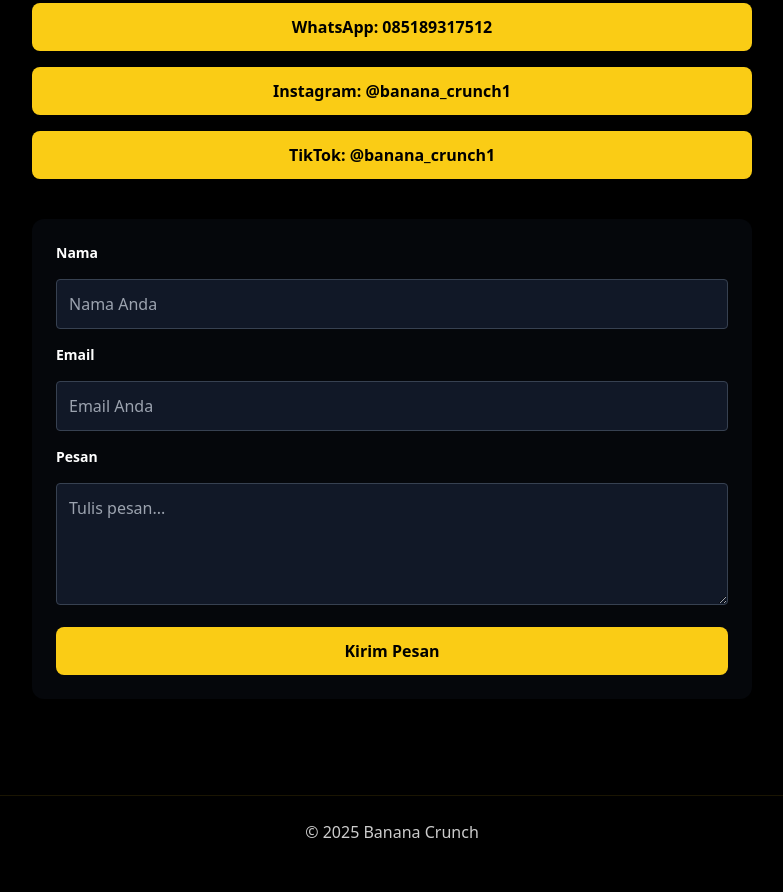
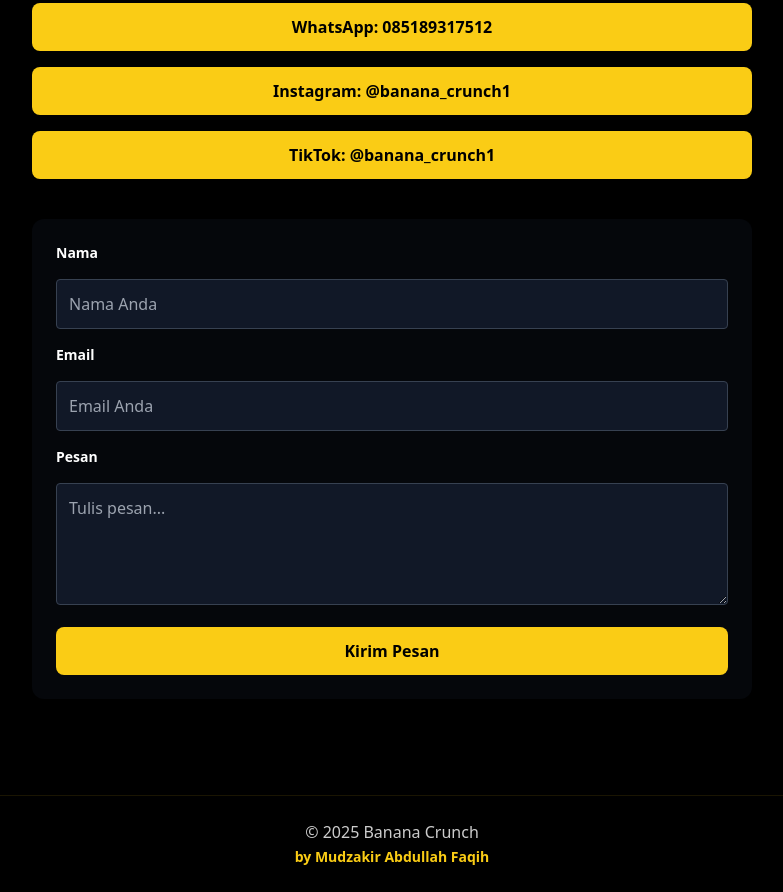
Before and after one commit to mudzakirfaqih02-pixel/banana-crunch, a plain HTML site: page index.html in a window 1280 px wide. Shown: the part 1686-2578 px from the top of the page, without its empty margins (248-1031 px from the left). Before the commit the page ends 2554 px from the top, so only its background shows below. Drawn offline with nearby package versions, Linux system fonts and the light colour scheme; files whose address does not match are found by name.

Commit message:
Update index.html

```diff
--- a/index.html
+++ b/index.html
@@ -312,8 +312,11 @@
   </main>
 
   <footer class="mt-12 border-t border-yellow-400/10 bg-black py-6">
-    <div class="max-w-6xl mx-auto px-6 text-center text-white/80">© 2025 Banana Crunch</div>
-  </footer>
+  <div class="max-w-6xl mx-auto px-6 text-center text-white/80">
+    © 2025 Banana Crunch <br>
+    <span class="text-yellow-400 font-semibold text-sm">by Mudzakir Abdullah Faqih</span>
+  </div>
+</footer>
 
   <script>
     document.getElementById('navToggle3').addEventListener('click', function(){
```
